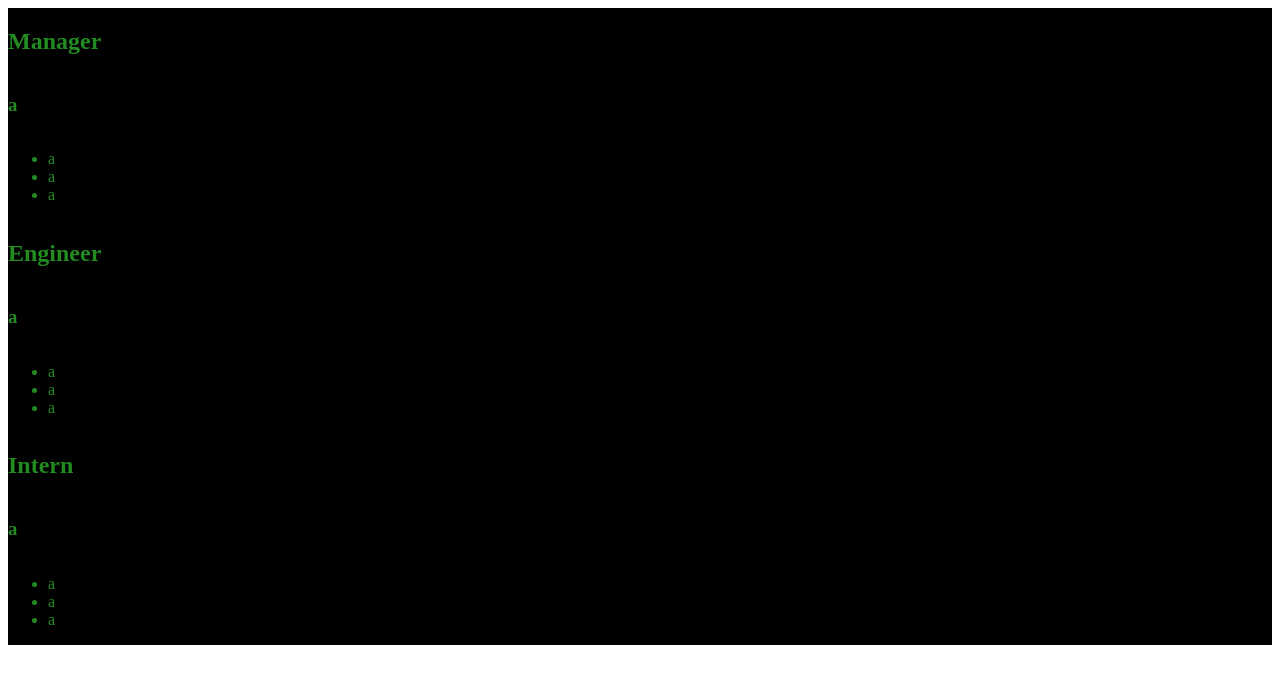
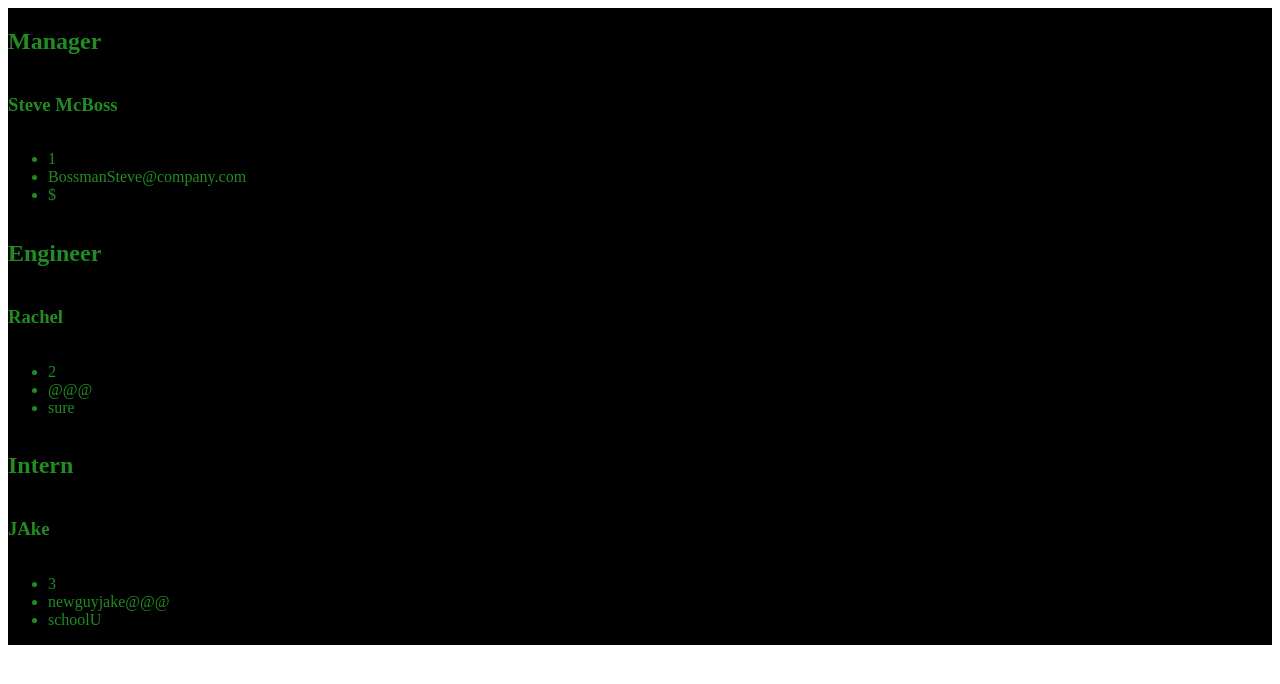
Before and after one commit to AJNewDay/TeamProfileBuilder, a website: page index.html in a window 1280 px wide. Drawn offline with Linux system fonts and the light colour scheme.

Commit message:
final commit

```diff
--- a/index.html
+++ b/index.html
@@ -10,31 +10,31 @@
   <body>
     <div class="card">
       <h2>Manager</h2>
-      <h3>a</h3>
+      <h3>Steve McBoss</h3>
       <ul>
-        <li>a</li>
-        <li>a</li>
-        <li>a</li>
+        <li>1</li>
+        <li>BossmanSteve@company.com</li>
+        <li>$</li>
       </ul>
     </div>
 
     <div class="card">
       <h2>Engineer</h2>
-      <h3>a</h3>
+      <h3>Rachel</h3>
       <ul>
-        <li>a</li>
-        <li>a</li>
-        <li>a</li>
+        <li>2</li>
+        <li>@@@</li>
+        <li>sure</li>
       </ul>
     </div>
 
     <div class="card">
       <h2>Intern</h2>
-      <h3>a</h3>
+      <h3>JAke</h3>
       <ul>
-        <li>a</li>
-        <li>a</li>
-        <li>a</li>
+        <li>3</li>
+        <li>newguyjake@@@</li>
+        <li>schoolU</li>
       </ul>
     </div>
   </body>
```
